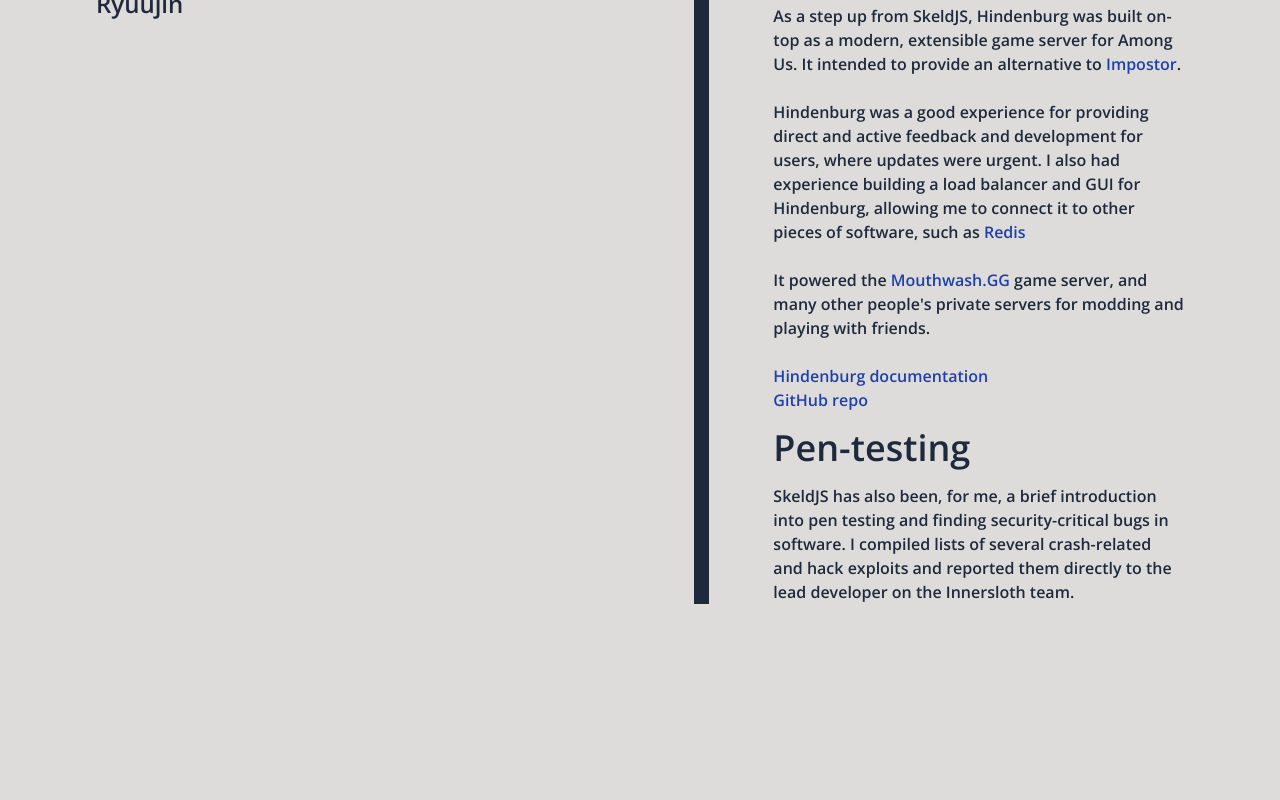
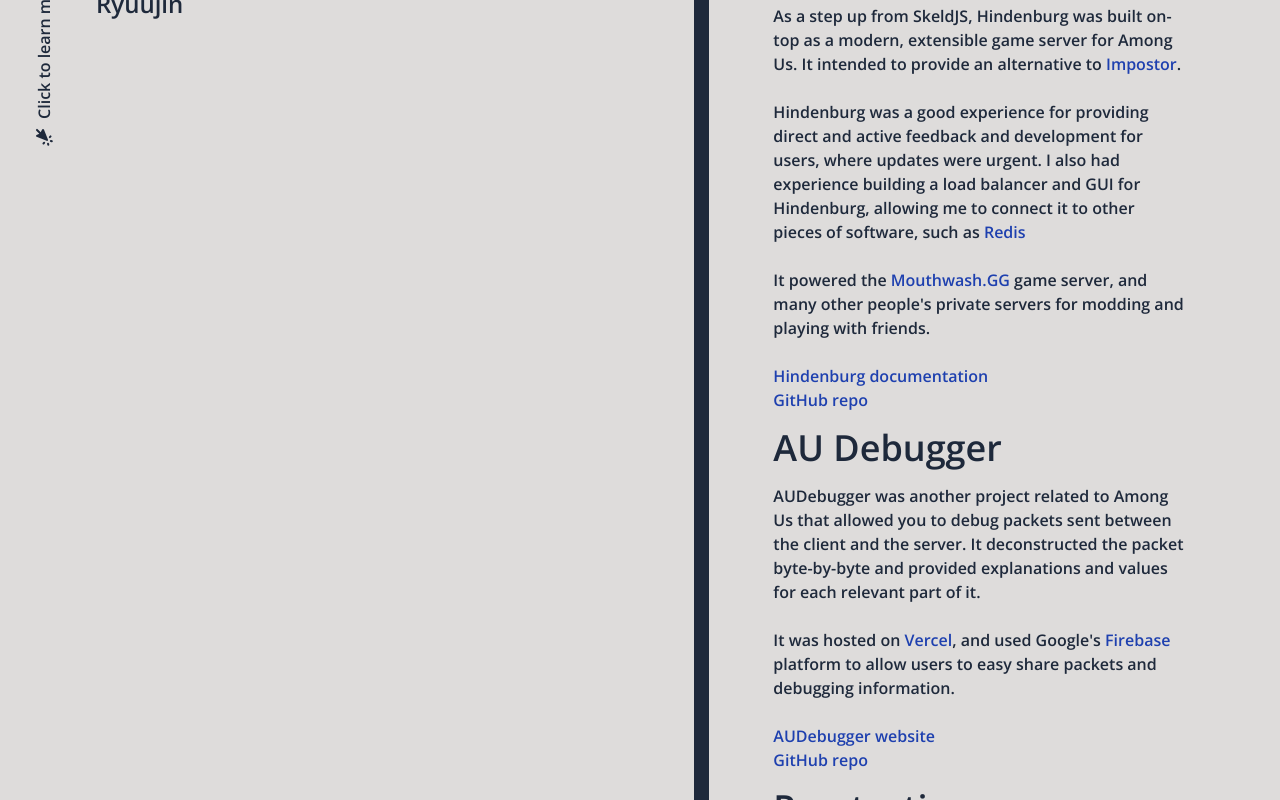
Before and after one commit to edqx/portfolio, a SvelteKit app: page /p/skeldjs in a window 1280 px wide. Shown: the part 1980-2780 px from the top of the page. Before the commit the page ends 2712 px from the top, so only its background shows below. Built offline with nearby package versions, Linux system fonts and the light colour scheme.

Commit message:
Update descriptions, fix click rotation

```diff
--- a/src/app.css
+++ b/src/app.css
@@ -16,3 +16,13 @@
 a:hover {
   text-decoration: underline;
 }
+
+*, *:before, *:after {
+  --tw-translate-x: 0;
+  --tw-translate-y: 0;
+  --tw-rotate: 0;
+  --tw-skew-x: 0;
+  --tw-skew-y: 0;
+  --tw-scale-x: 1;
+  --tw-scale-y: 1;
+}
--- a/src/routes/+layout.svelte
+++ b/src/routes/+layout.svelte
@@ -39,7 +39,7 @@
         </div>
         <div class="flex-col flex lg:flex-row gap-8 lg:gap-16 items-center relative w-full">
             <div class="absolute -left-16 hidden items-center gap-2 learn-more sm:flex">
-                <div class="rotate-90">
+                <div class="-rotate-180" style="transform: rotate(var(--tw-rotate));">
                     <Click/>
                 </div>
                 <span>Click to learn more</span>
--- a/src/routes/p/edith/+page.svelte
+++ b/src/routes/p/edith/+page.svelte
@@ -33,6 +33,9 @@
         feels like a native app. It's written in <a href="/l/js">TypeScript</a> and <a href="/t/svelte">Svelte</a>, and built ontop of
         <a href="https://tauri.app">Tauri</a>. I also used <a href="https://tailwindcss.com">TailwindCSS</a> for the first time.
         <br><br>
+        It also uses <a href="https://supabase.com">Supabase</a> as a partial backend to handle auto-update release bundles and retrieval,
+        using both the storage and the edge functions features.
+        <br><br>
         <img alt="a screenshot showing the Chronicle dashboard" src="/chronicle-screenshot.png">
     </p>
 </div>
--- a/src/routes/p/skeldjs/+page.svelte
+++ b/src/routes/p/skeldjs/+page.svelte
@@ -46,6 +46,18 @@
         <a href="https://github.com/skeldjs/hindenburg">GitHub repo</a>
     </p>
 
+    <h2 class="text-4xl">AU Debugger</h2>
+    <p>
+        AUDebugger was another project related to Among Us that allowed you to debug packets sent between the client and the server. It
+        deconstructed the packet byte-by-byte and provided explanations and values for each relevant part of it.
+        <br><br>
+        It was hosted on <a href="https://vercel.com">Vercel</a>, and used Google's <a href="https://firebase.google.com">Firebase</a>
+        platform to allow users to easy share packets and debugging information.
+        <br><br>
+        <a href="https://amongus-debugger.weakeyes.dev">AUDebugger website</a><br>
+        <a href="https://github.com/edqx/amongus-debugger">GitHub repo</a>
+    </p>
+
     <h2 class="text-4xl">Pen-testing</h2>
     <p>
         SkeldJS has also been, for me, a brief introduction into pen testing and finding security-critical bugs in software. I compiled
```
